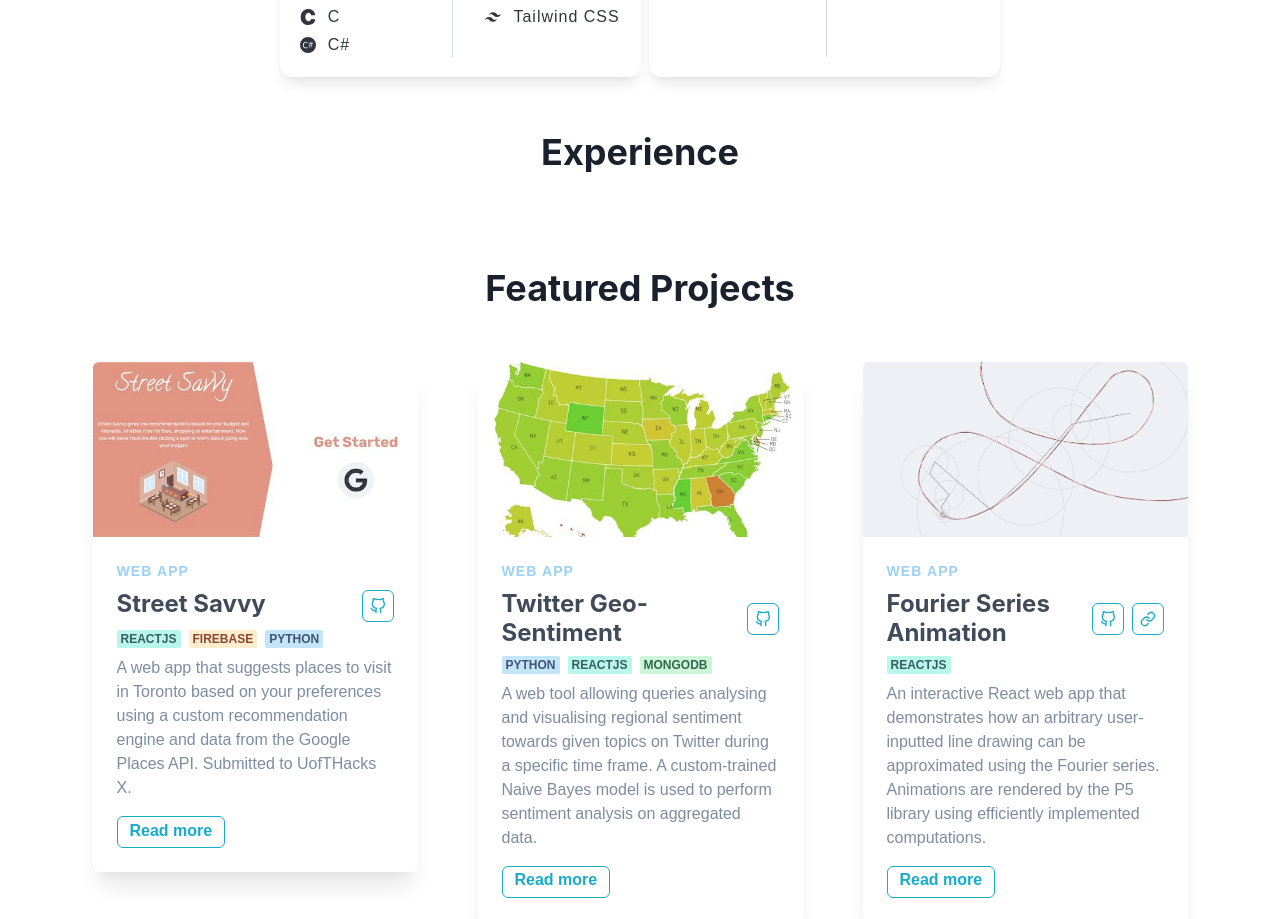
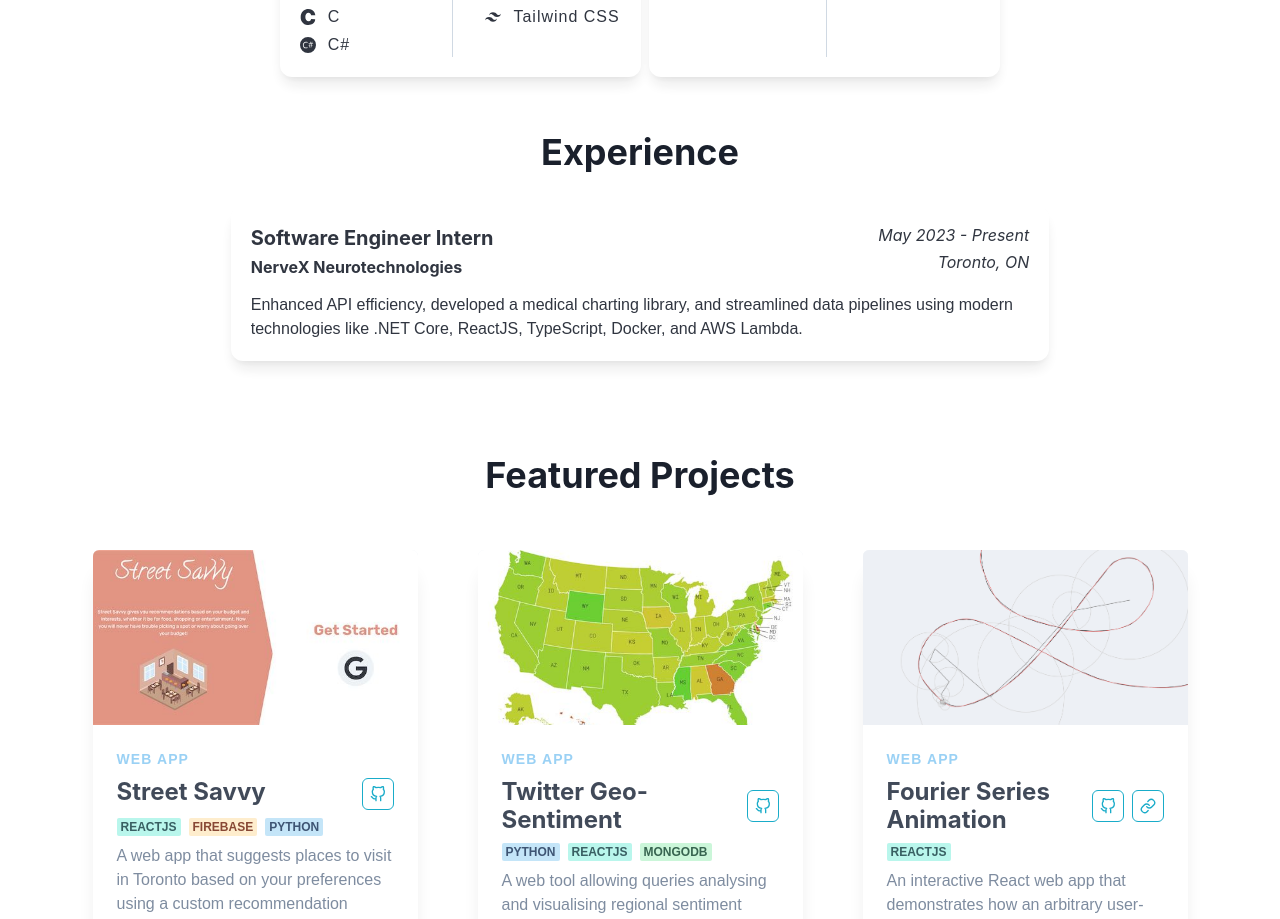
Before and after one commit to jasonfyw/jasonfyw.github.io, a React (Create React App) app: page / in a window 1280 px wide. Shown: the part 1720-2639 px from the top of the page. Built offline with nearby package versions, Linux system fonts and the light colour scheme; a web font is replaced by a local one.

Commit message:
add: experience card component

```diff
--- a/src/components/Experience/Experience.tsx
+++ b/src/components/Experience/Experience.tsx
@@ -1,16 +1,28 @@
-import { Container, Heading, VStack } from '@chakra-ui/react';
+import React from 'react';
+import {
+    Container,
+    Heading,
+    VStack,
+} from '@chakra-ui/react';
 import Fade from 'react-reveal/Fade';
-import React from 'react';
 import { Element } from 'react-scroll';
+import ExperienceCard from './ExperienceCard';
 
 const Experience = () => {
     return (
         <Element name='experience'>
             <Container maxW={'5xl'} p={6.75} mt={[20, 10]}>
-                <VStack spacing={8}>
+                <VStack spacing={8} px={[4, 24]}>
                     <Fade>
                         <Heading as='h2'>Experience</Heading>
                     </Fade>
+                    <ExperienceCard
+                        title={'Software Engineer Intern'}
+                        company={'NerveX Neurotechnologies'}
+                        location={'Toronto, ON'}
+                        dates={'May 2023 - Present'}
+                        description={'Enhanced API efficiency, developed a medical charting library, and streamlined data pipelines using modern technologies like .NET Core, ReactJS, TypeScript, Docker, and AWS Lambda.'}
+                    />
                 </VStack>
             </Container>
         </Element>
--- /dev/null
+++ b/src/components/Experience/ExperienceCard.tsx
@@ -0,0 +1,49 @@
+import React from 'react';
+import {
+    Text,
+    Flex,
+    Heading,
+    Spacer,
+    Stack,
+    useColorModeValue,
+} from '@chakra-ui/react';
+
+interface ExperienceCardProps {
+    title: string,
+    company: string,
+    location: string,
+    dates: string,
+    description: string,
+    logoSrc?: string | null,
+}
+
+const ExperienceCard = (props: ExperienceCardProps) => {
+    return (
+        <Stack
+            direction={'column'}
+            spacing={4}
+            align={'flex-start'}
+            textAlign={['center', 'left']}
+            bg={useColorModeValue('white', 'gray.900')}
+            opacity={0.9}
+            p={5}
+            rounded={'xl'}
+            boxShadow={'lg'}
+        >
+            <Flex direction={['column', 'row']} w={'full'}>
+                <Stack>
+                    <Heading as='h3' size='md'>{ props.title }</Heading>
+                    <Heading as='h4' size='sm'>{ props.company }</Heading>
+                </Stack>
+                <Spacer />
+                <Stack textAlign={['center', 'right']}>
+                    <Heading as='i' size='sm' pt={[2, 0]} fontWeight={400}>{ props.dates }</Heading>
+                    <Heading as='i' size='sm' fontWeight={400}>{ props.location }</Heading>
+                </Stack>
+            </Flex>
+            <Text size='sm'>{ props.description }</Text>
+        </Stack>
+    );
+};
+
+export default ExperienceCard;
```
